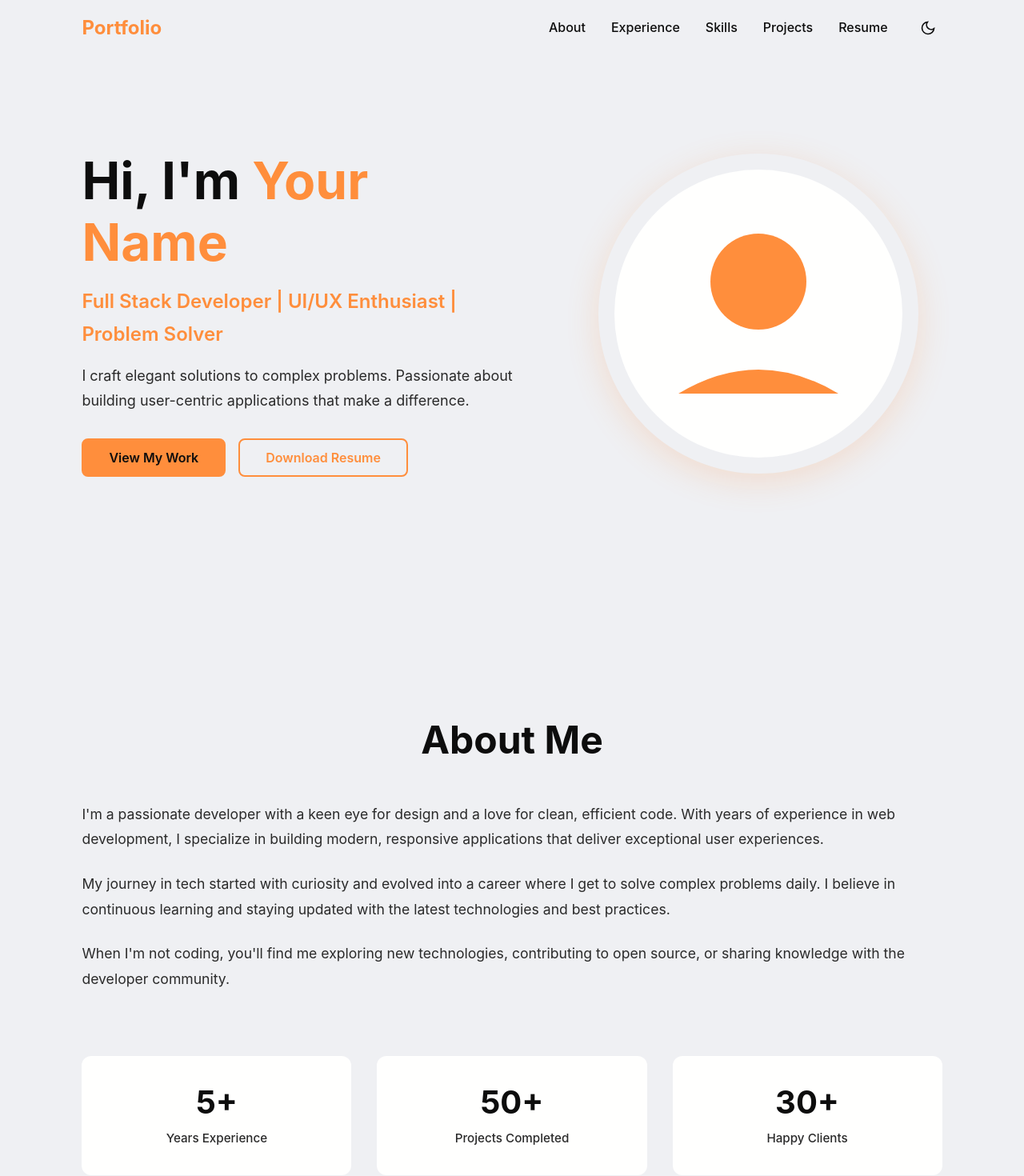
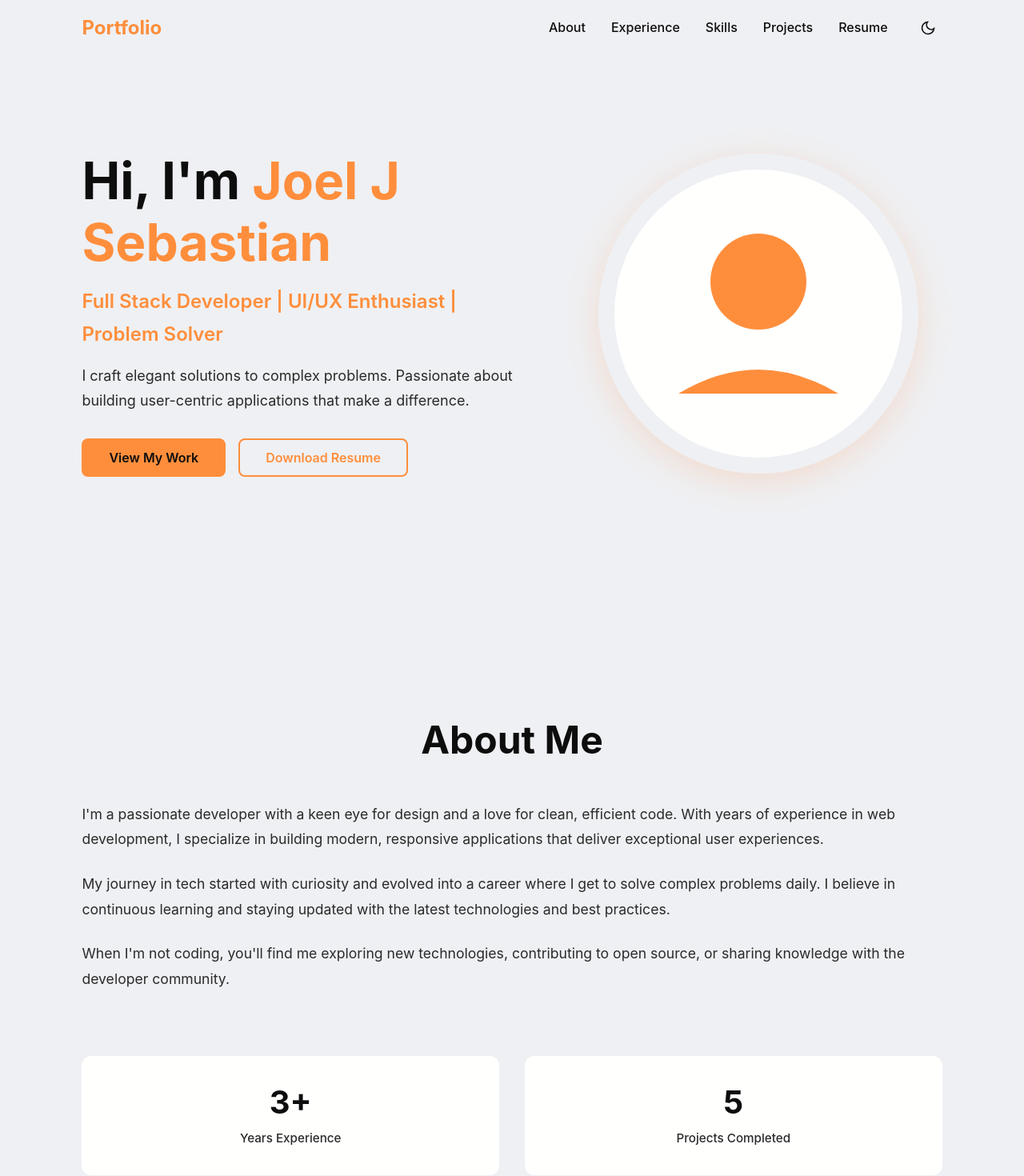
Before and after one commit to joelsebbu/Portfolio, a React (Vite) app: page / in a window 1280 px wide. Shown: the top 1470 px of the page at 80% size. Built offline with nearby package versions, Linux system fonts and the light colour scheme.

Commit message:
Update portfolioData.js

```diff
--- a/src/data/portfolioData.js
+++ b/src/data/portfolioData.js
@@ -9,11 +9,11 @@ const portfolioData = {
   // PERSONAL INFORMATION
   // ===================================
   personalInfo: {
-    name: "Your Name",
+    name: "Joel J Sebastian",
     title: "Full Stack Developer | UI/UX Enthusiast | Problem Solver",
     tagline: "I craft elegant solutions to complex problems. Passionate about building user-centric applications that make a difference.",
     // For page title and meta tags
-    pageTitle: "Your Name - Portfolio"
+    pageTitle: "joelsebbu - me"
   },
 
   // ===================================
@@ -38,17 +38,17 @@ const portfolioData = {
     ],
     stats: [
       {
-        value: "5+",
+        value: "3+",
         label: "Years Experience"
       },
       {
-        value: "50+",
+        value: "5",
         label: "Projects Completed"
       },
-      {
-        value: "30+",
-        label: "Happy Clients"
-      }
+     // {
+      //   value: "30+",
+      //   label: "Happy Clients"
+      // }
     ]
   },
 
```
